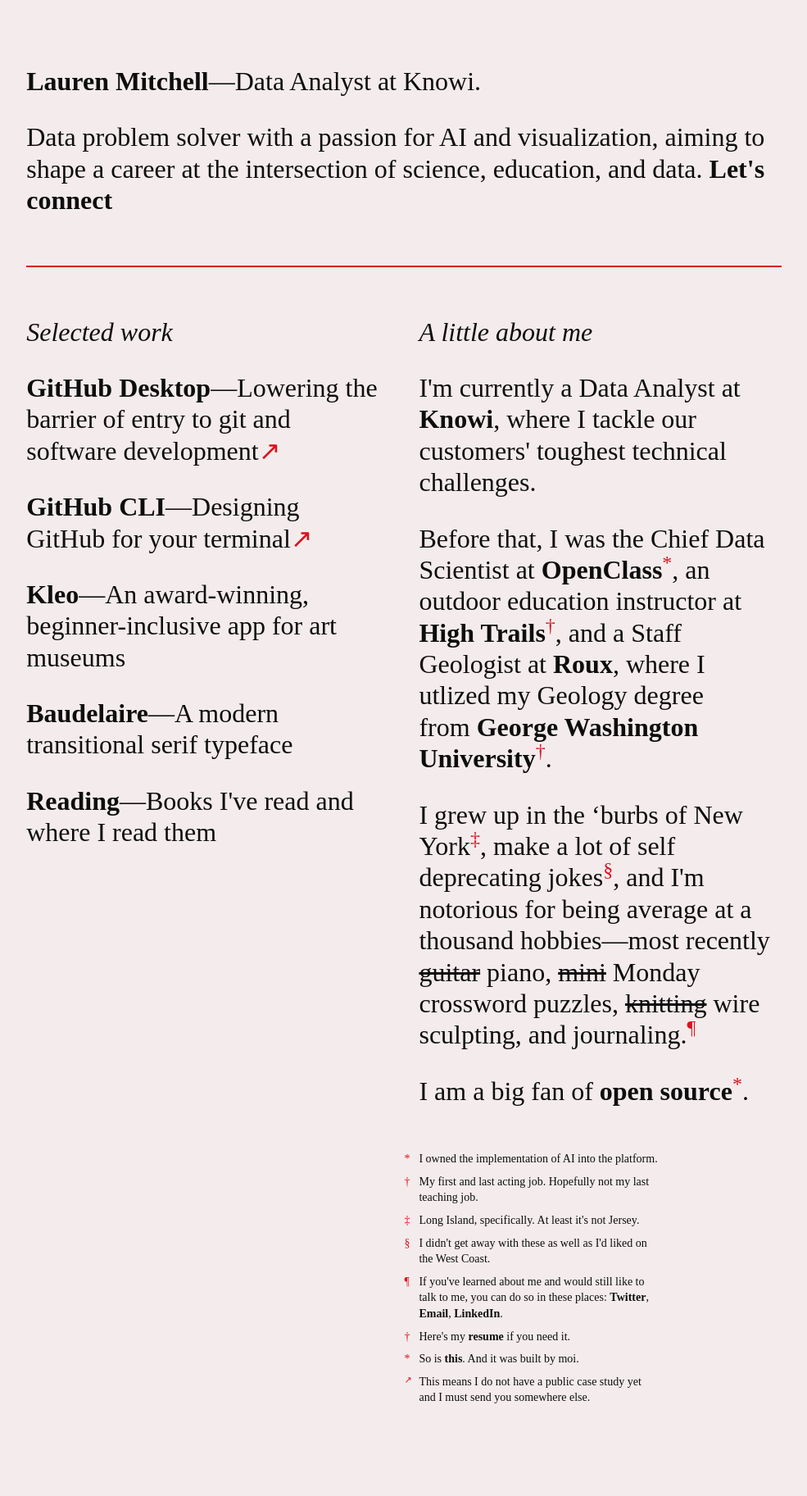
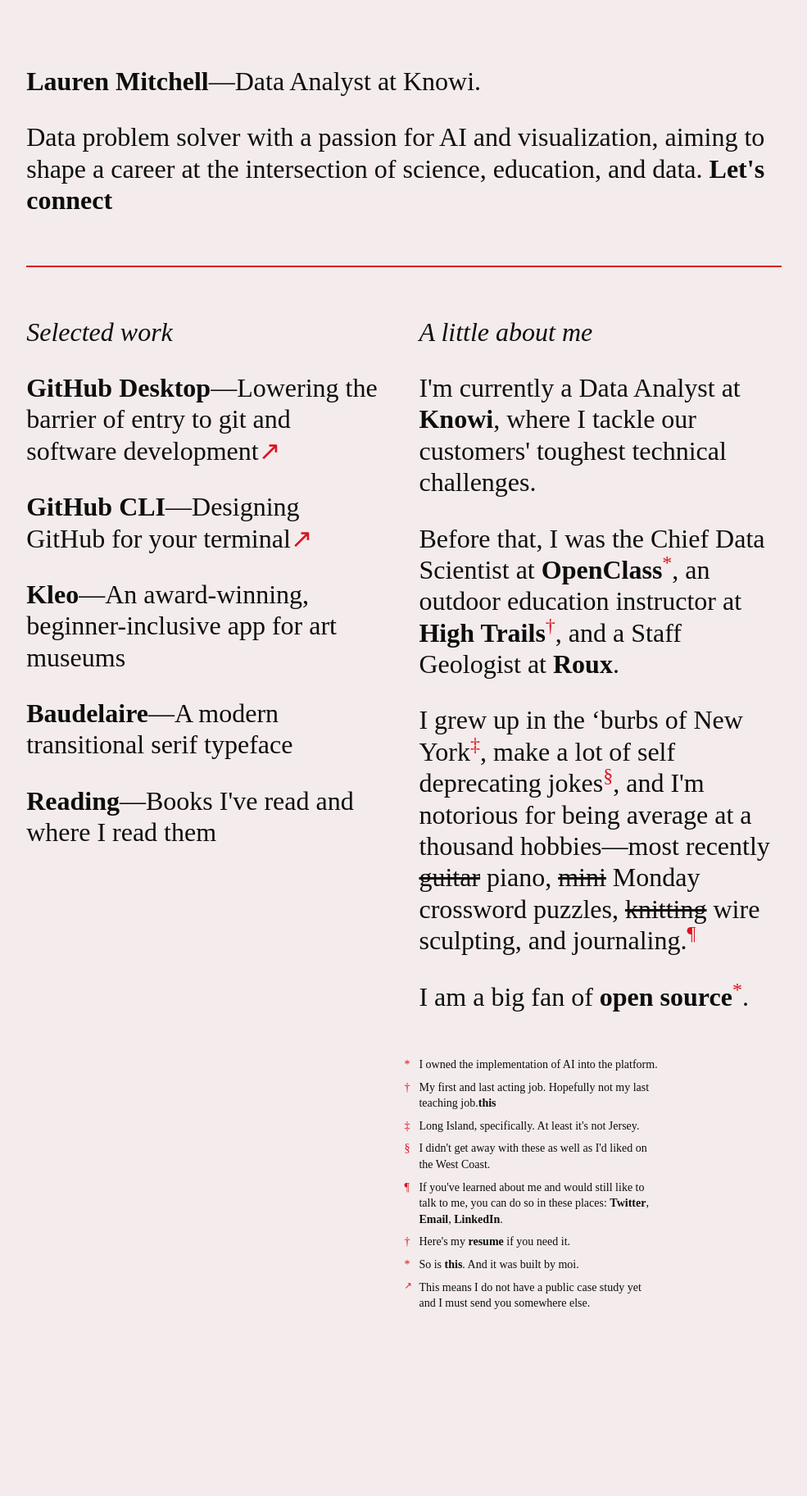
Before and after one commit to laurenmitch/laurenmitch.github.io, a Jekyll site: the page built from index.html, in a window 1280 px wide. Shown: the whole page at 82% size, without its empty margins (147-1132 px from the left). Built offline with Jekyll 4.4.1, drawn with Linux system fonts in a browser that asks for light colours; some web fonts are replaced; after the commit the page ends 1710 px from its top, so only the background shows below that.

Commit message:
Update index.html

```diff
--- a/index.html
+++ b/index.html
@@ -31,12 +31,12 @@
       <div class="about column">
         <h2>A little about me</h2>
         <div> I'm currently a Data Analyst at <a href="https://www.knowi.com/">Knowi</a>, where I tackle our customers' toughest technical challenges.</div>
-        <div>Before that, I was the Chief Data Scientist at <a href="https://openclass.ai/">OpenClass</a><span class="accent superscript" id="asterisk" onmouseover="addClass(asterisk2, 'footnote-accent');" onmouseout="removeClass(asterisk2, 'footnote-accent');">*</span>, an outdoor education instructor at <a href="https://www.htoec.org/">High Trails</a><span class="accent superscript" id="dagger" onmouseover="addClass(dagger2, 'footnote-accent');" onmouseout="removeClass(dagger2, 'footnote-accent');">†</span>, and a Staff Geologist at <a href="https://www.rouxinc.com/">Roux</a>, where I utlized my Geology degree from&nbsp;<a>George Washington University</a><span class="accent superscript" id="dagger" onmouseover="addClass(dagger2, 'footnote-accent');" onmouseout="removeClass(dagger2, 'footnote-accent');">†</span>.</div>
+        <div>Before that, I was the Chief Data Scientist at <a href="https://openclass.ai/">OpenClass</a><span class="accent superscript" id="asterisk" onmouseover="addClass(asterisk2, 'footnote-accent');" onmouseout="removeClass(asterisk2, 'footnote-accent');">*</span>, an outdoor education instructor at <a href="https://www.htoec.org/">High Trails</a><span class="accent superscript" id="dagger" onmouseover="addClass(dagger2, 'footnote-accent');" onmouseout="removeClass(dagger2, 'footnote-accent');">†</span>, and a Staff Geologist at <a href="https://www.rouxinc.com/">Roux</a>.</div>
         <div>I grew up in the ‘burbs of New York<span class="accent superscript" id="doubledagger" onmouseover="addClass(doubledagger2, 'footnote-accent');" onmouseout="removeClass(doubledagger2, 'footnote-accent');">‡</span>, make a lot of self deprecating jokes<span class="accent superscript" id="section" onmouseover="addClass(section2, 'footnote-accent');" onmouseout="removeClass(section2, 'footnote-accent');">§</span>, and I'm notorious for being average at a thousand hobbies—most recently <strike>guitar</strike> piano, <strike>mini</strike> Monday crossword puzzles, <strike>knitting</strike> wire sculpting, and journaling.<span class="accent superscript" id="paragraph" onmouseover="addClass(paragraph2, 'footnote-accent');" onmouseout="removeClass(paragraph2, 'footnote-accent');">¶</span></div>
         <div>I am a big fan of <a href="http://github.com/desktop/desktop">open</a>&nbsp;<a href="http://github.com/cli/cli">source</a><span class="accent superscript" id="asterisk" onmouseover="addClass(asterisk2, 'footnote-accent');" onmouseout="removeClass(asterisk2, 'footnote-accent');">*</span>.</div>
         <div class="notes grid">
           <span class="accent">*</span><p class="note" id="asterisk2"><span>I owned the implementation of AI into the platform.</span></p>
-          <span class="accent">†</span><p class="note" id="dagger2"><span>My first and last acting job. Hopefully not my last teaching job.</span></p>
+          <span class="accent">†</span><p class="note" id="dagger2"><span>My first and last acting job. Hopefully not my last teaching job.<a href="https://github.com/ampinsk/ampinsk.github.io">this</a></span></p>
           <span class="accent">‡</span><p class="note" id="doubledagger2"><span>Long Island, specifically. At least it's not Jersey.</span></p>
           <span class="accent">§</span><p class="note" id="section2"><span>I didn't get away with these as well as I'd liked on the West Coast.</span></p>
           <span class="accent">¶</span><p class="note" id="paragraph2"><span>If you've learned about me and would still like to talk to me, you can do so in these places: <a href="http://twitter.com/ampinsk">Twitter</a>, <a href="mailto:apinsker4@gmail.com">Email</a>, <a href="https://www.linkedin.com/in/amandapinsker/">LinkedIn</a>.</span></p>
```
